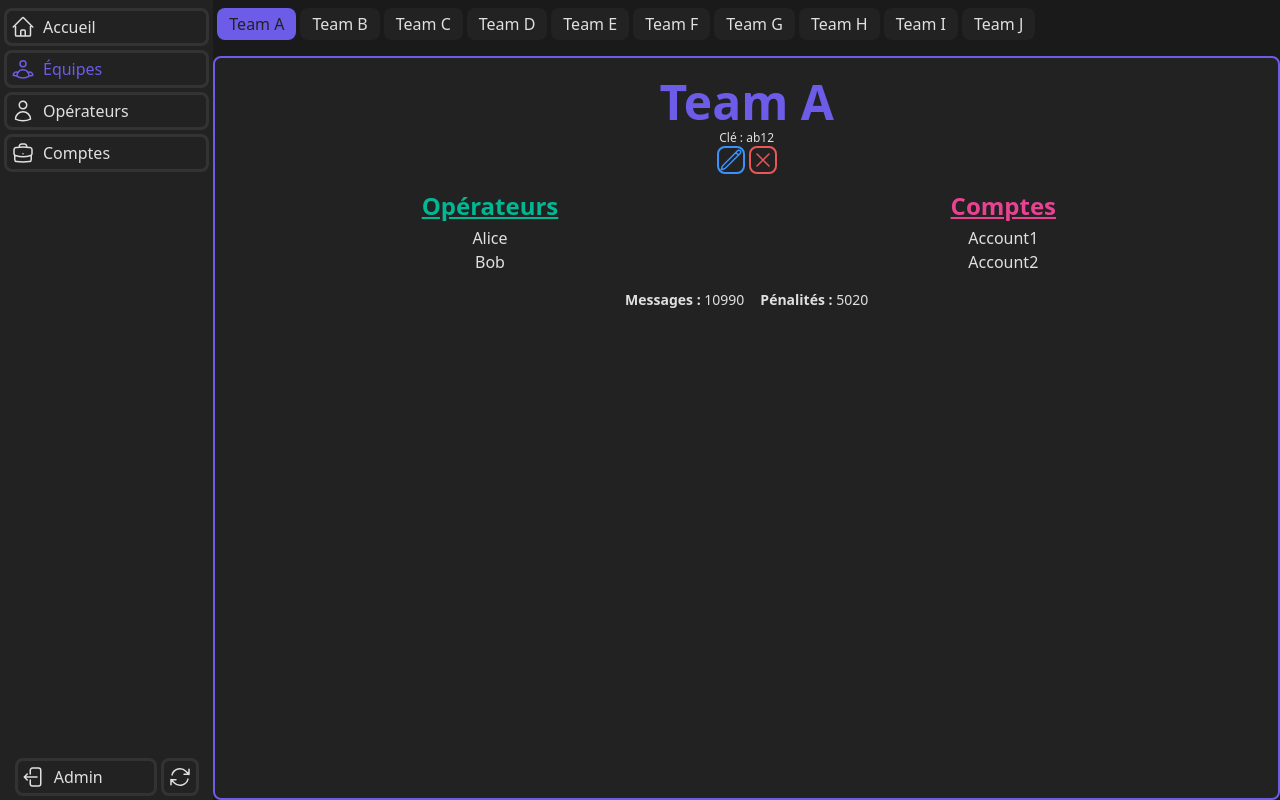
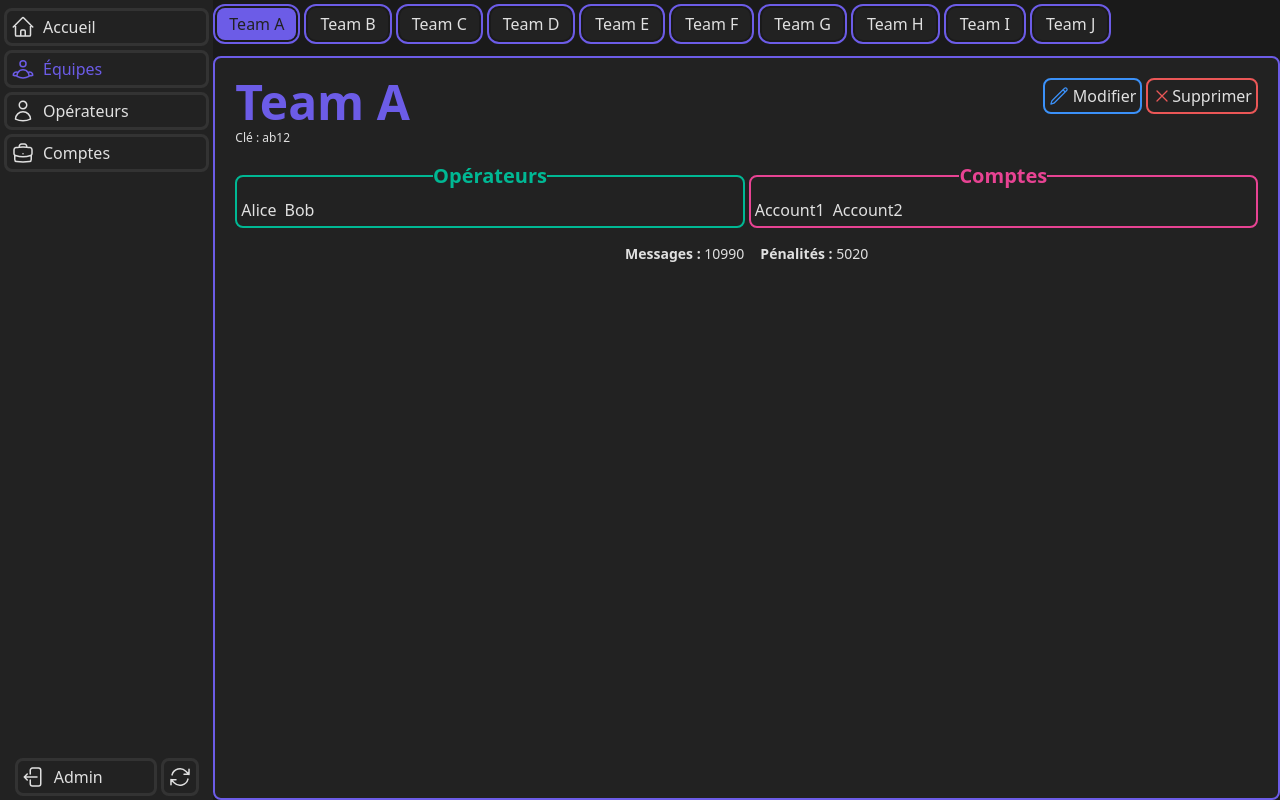
Before and after one commit to wallcreation/OPS-Front, a Vue app: page /admin/teams in a window 1280 px wide. Built offline with nearby package versions, Linux system fonts and the light colour scheme.

Commit message:
refactor: improve layout and styling in TeamInfo and AdminTeamView components

```diff
--- a/src/components/TeamInfo.vue
+++ b/src/components/TeamInfo.vue
@@ -8,20 +8,24 @@ const props = defineProps({
 </script>
 
 <template>
-  <div class="p-4 space-y-4 rounded text-center">
+  <div class="p-4 space-y-4 rounded">
     <!-- Informations de l'équipe -->
-    <div class="">
-      <h2 class="text-[#6C5CE7] text-5xl font-bold mb-1">{{ team.name }}</h2>
-      <p class="text-xs">Clé : {{ team.key }}</p>
-      <div class="flex justify-center gap-1">
-        <button class="rounded-lg border-2 border-[#3B91F9] ">
+    <div class="flex justify-between">
+      <div>
+        <h2 class="text-[#6C5CE7] text-5xl font-bold mb-1">{{ team.name }}</h2>
+        <p class="text-xs">Clé : {{ team.key }}</p>
+      </div>
+      <div class="flex gap-1 h-1/2">
+        <button
+          class="flex items-center justify-center p-1 rounded-lg border-2 border-[#3B91F9] hover:bg-[#3B91F9] hover:text-white"
+        >
           <svg
             xmlns="http://www.w3.org/2000/svg"
             fill="none"
             viewBox="0 0 24 24"
             stroke-width="1.5"
             stroke="currentColor"
-            class="size-6  text-[#3B91F9]"
+            class="size-5 text-[#3B91F9] mx-auto"
           >
             <path
               stroke-linecap="round"
@@ -29,18 +33,22 @@ const props = defineProps({
               d="m16.862 4.487 1.687-1.688a1.875 1.875 0 1 1 2.652 2.652L6.832 19.82a4.5 4.5 0 0 1-1.897 1.13l-2.685.8.8-2.685a4.5 4.5 0 0 1 1.13-1.897L16.863 4.487Zm0 0L19.5 7.125"
             />
           </svg>
+          <span class="md:inline hidden ms-1">Modifier</span>
         </button>
-        <button class="rounded-lg border-2 border-[#EB5757] ">
+        <button
+          class="flex items-center justify-center p-1 rounded-lg border-2 border-[#EB5757] hover:bg-[#EB5757] hover:text-white"
+        >
           <svg
             xmlns="http://www.w3.org/2000/svg"
             fill="none"
             viewBox="0 0 24 24"
             stroke-width="1.5"
             stroke="currentColor"
-            class="size-6 text-[#EB5757]"
+            class="size-5 text-[#EB5757] mx-auto"
           >
             <path stroke-linecap="round" stroke-linejoin="round" d="M6 18 18 6M6 6l12 12" />
           </svg>
+          <span class="md:inline hidden">Supprimer</span>
         </button>
       </div>
     </div>
@@ -48,24 +56,20 @@ const props = defineProps({
     <!-- Opérateurs et Comptes -->
     <div class="grid grid-cols-1 md:grid-cols-2 gap-1">
       <!-- Opérateurs -->
-      <div>
-        <h3 class="text-[#00B894] text-2xl font-semibold mb-1 underline">Opérateurs</h3>
-        <div class="">
-          <p v-for="operator in team.operators" :key="operator">
-            {{ operator }}
-          </p>
-        </div>
-      </div>
+      <fieldset class="flex items-center gap-2 border-2 border-[#00B894] rounded-lg p-1">
+        <legend class="text-[#00B894] text-center text-xl font-semibold mb-1">Opérateurs</legend>
+        <p v-for="operator in team.operators" :key="operator">
+          {{ operator }}
+        </p>
+      </fieldset>
 
       <!-- Comptes -->
-      <div>
-        <h3 class="text-[#E84393] text-2xl font-semibold mb-1 underline">Comptes</h3>
-        <div class="">
+      <fieldset class="flex items-center gap-2 border-2 border-[#E84393] rounded-lg p-1">
+        <legend class="text-[#E84393] text-center text-xl font-semibold mb-1">Comptes</legend>
           <p v-for="account in team.accounts" :key="account">
             {{ account }}
           </p>
-        </div>
-      </div>
+      </fieldset>
     </div>
 
     <!-- Statistiques -->
--- a/src/views/AdminTeamView.vue
+++ b/src/views/AdminTeamView.vue
@@ -102,15 +102,15 @@ const changeTeam = (team) => {
   <main class="flex flex-col h-full">
     <!-- Important : h-full ici -->
     <div
-      class="min-h-[2rem] sm:min-h-[3rem] flex items-center gap-1 rounded-lg p-1 mb-2 overflow-x-auto"
+      class="min-h-[2rem] sm:min-h-[3rem] flex gap-3 items-center gap-1 rounded-lg p-1 mb-2 overflow-x-auto"
     >
       <div
         v-for="team in teams"
         :key="team.id"
-        class="py-1 px-3 text-center rounded-lg cursor-pointer"
+        class="py-1 px-3 text-center rounded-lg outline-2 outline-offset-2 outline-[#6C5CE7]"
         :class="[
           currentTeam.id === team.id
-            ? 'bg-[#6C5CE7] border-[#6C5CE7] text-[#222222] text-bold'
+            ? 'bg-[#6C5CE7] text-[#222222] text-bold'
             : 'bg-[#222222]',
         ]"
         @click="currentTeam = team"
```
